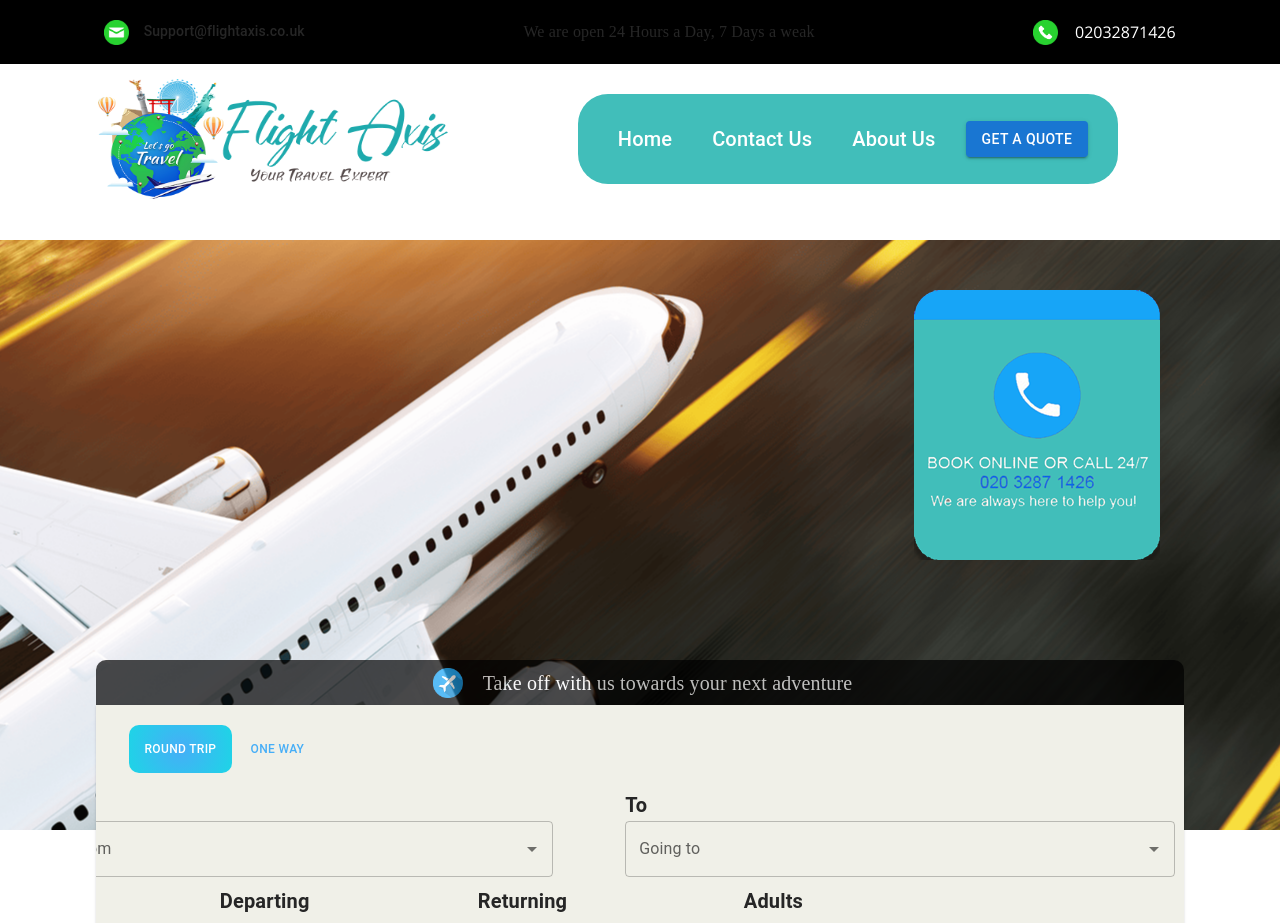
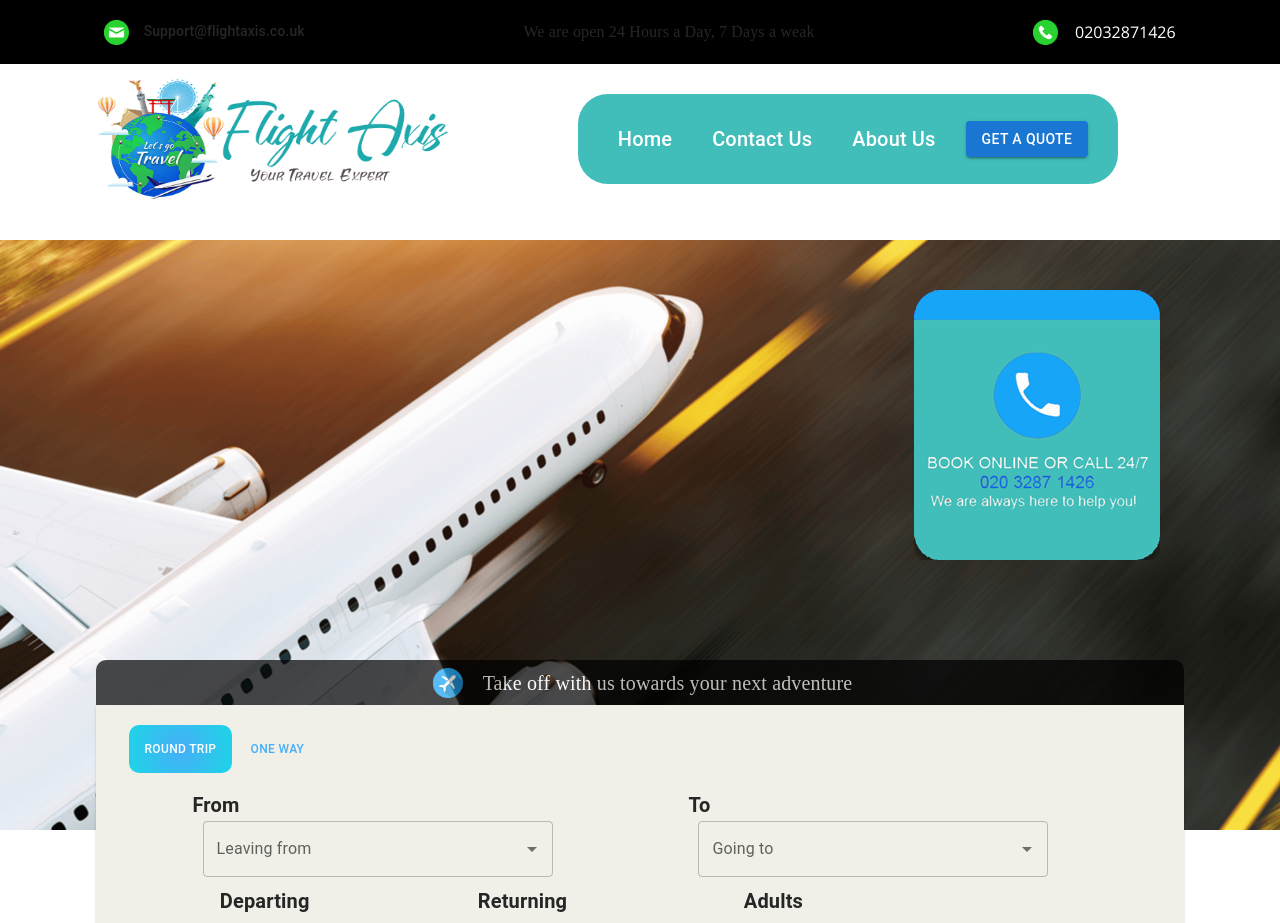
Before and after one commit to hassanahmedk/flightaxis-customer, a React (Create React App) app: page / in a window 1280 px wide. Shown: the top 923 px of the page. Built offline with nearby package versions, Linux system fonts and the light colour scheme.

Commit message:
Updated UI

```diff
--- a/src/components/regform/AutocompleteAirports.js
+++ b/src/components/regform/AutocompleteAirports.js
@@ -35,7 +35,7 @@ function AutocompleteAirports(props) {
       <Autocomplete
         disablePortal={true}
         options={searchedAirports}
-        sx={{ width: 550 }}
+        sx={props.width ? { width: 350, marginLeft:"10px" }:{ width: 550 }}
         onChange={(event, value) => props.setValue(props.name, value)}
         noOptionsText={optionsText}
         value={props.initialValue}
--- a/src/components/regform/OneWay.js
+++ b/src/components/regform/OneWay.js
@@ -45,7 +45,7 @@ const OneWay = ({ isMobile }) => {
 
 	return (
 		<Grid container spacing={1} sx={{display:"flex", justifyContent:"center"}}>
-			<div style={{display:"flex", flexDirection:"center", gap:"12rem"}}>
+			<div style={ isMobile ?  {display:"flex", flexDirection:"column", gap:"0"} : {display:"flex", gap:"12rem"}}>
 			<Grid item xs={12} sm={12} md={4}>
 				<Stack direction={"column"} justifyContent={"flex-start"}>
 					<Typography variant="h6" sx={{ fontWeight: "bold" }}>
@@ -55,6 +55,7 @@ const OneWay = ({ isMobile }) => {
 						setValue={handleAirportChange}
 						name="leaving_from"
 						label="Leaving from"
+						width="100%"
 					/>
 				</Stack>
 			</Grid>
@@ -67,7 +68,7 @@ const OneWay = ({ isMobile }) => {
 						setValue={handleAirportChange}
 						name="going_to"
 						label="Going to"
-
+						width="100%"
 					/>
 				</Stack>
 			</Grid>
--- a/src/components/regform/Round.js
+++ b/src/components/regform/Round.js
@@ -45,9 +45,9 @@ const Round = ({ isMobile }) => {
 
   return (
     <Grid container spacing={1} sx={{display:"flex", justifyContent:"center"}} >
-      <div style={{display:"flex", flexDirection:"center", gap:"12rem"}}>
+      <div style={ isMobile ?  {display:"flex", flexDirection:"column", gap:"0"} : {display:"flex", gap:"12rem"}}>
       <Grid item xs={12} sm={12} md={4}>
-        <Stack direction={"column"} justifyContent={"flex-start"}>
+        <Stack direction={"column"} display="flex" justifyContent={"flex-start"}>
           <Typography variant="h6" sx={{ fontWeight: "bold" }}>
             From
           </Typography>
@@ -55,11 +55,12 @@ const Round = ({ isMobile }) => {
             setValue={handleAirportChange}
             name="leaving_from"
             label="Leaving from"
+            width="100%"
           />
         </Stack>
       </Grid>
       <Grid item xs={12} sm={12} md={4}>
-        <Stack direction={"column"} justifyContent={"flex-start"}>
+        <Stack direction={"column"} display="flex" justifyContent={"flex-start"}>
           <Typography variant="h6" sx={{ fontWeight: "bold" }}>
             To
           </Typography>
@@ -67,6 +68,7 @@ const Round = ({ isMobile }) => {
             setValue={handleAirportChange}
             name="going_to"
             label="Going to"
+            width="100%"
           />
         </Stack>
       </Grid>
```
